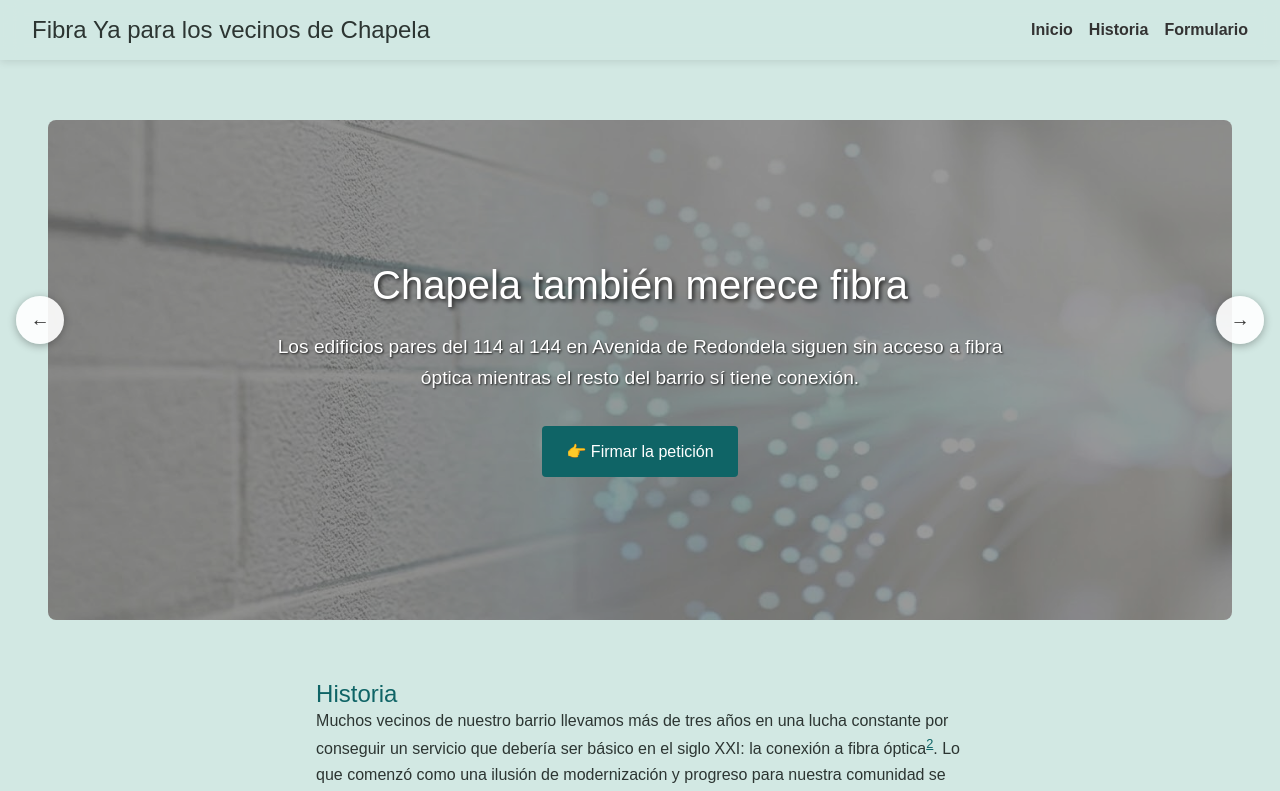
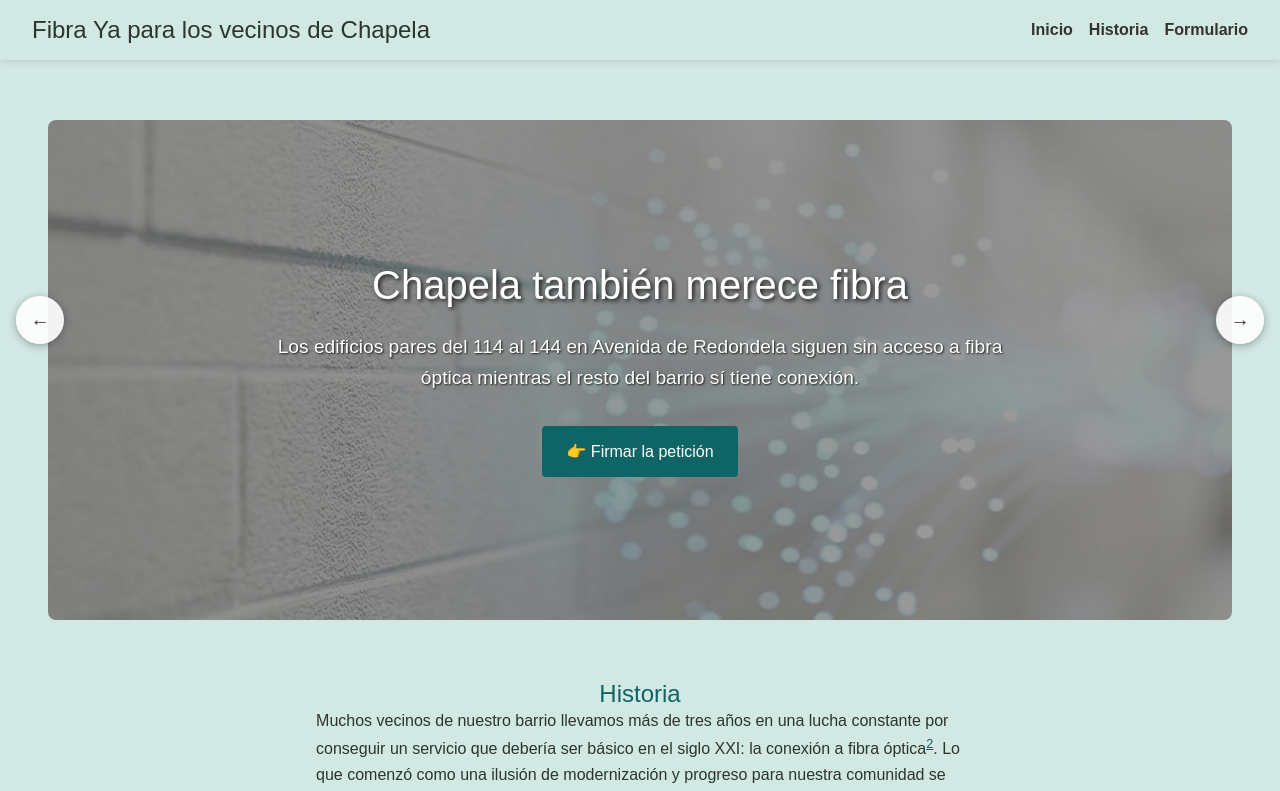
Before and after one commit to jesusgm/FibraYaChapela, a React (Vite) app: page / in a window 1280 px wide. Shown: the top 791 px of the page. Built offline with nearby package versions, Linux system fonts and the light colour scheme.

Commit message:
adjust form height and center section headings

```diff
--- a/src/components/Form/index.tsx
+++ b/src/components/Form/index.tsx
@@ -3,7 +3,7 @@ export function Form() {
     <iframe
       src="https://docs.google.com/forms/d/e/1FAIpQLSfdp0tOSy3cooXJOTiglkbUb9uNgU47aTBRfGsao9okcfQHUA/viewform?embedded=true"
       width="100%"
-      height="1942"
+      height="1200px"
       frameBorder={0}
       marginHeight={0}
       marginWidth={0}
--- a/src/components/FormSection/index.tsx
+++ b/src/components/FormSection/index.tsx
@@ -6,8 +6,10 @@ import styles from "./styles.module.css";
 export function FromSection() {
   return (
     <Section id="form" className={styles.formSection}>
-      <h2>Formulario</h2>
-      <Form />
+      <div>
+        <h2>Formulario</h2>
+        <Form />
+      </div>
     </Section>
   );
 }
--- a/src/components/FormSection/styles.module.css
+++ b/src/components/FormSection/styles.module.css
@@ -1,4 +1,8 @@
 .formSection {
   background-color: #bbb;
   padding-top: 1rem;
+
+  & h2 {
+    text-align: center;
+  }
 }
--- a/src/components/HistorySection/styles.module.css
+++ b/src/components/HistorySection/styles.module.css
@@ -1,4 +1,8 @@
 .history {
   margin-inline: auto;
   max-width: 80ch;
+
+  & h2 {
+    text-align: center;
+  }
 }
```
